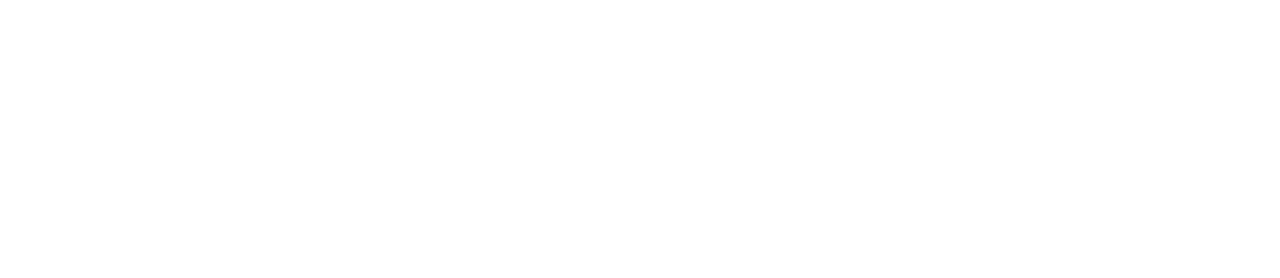
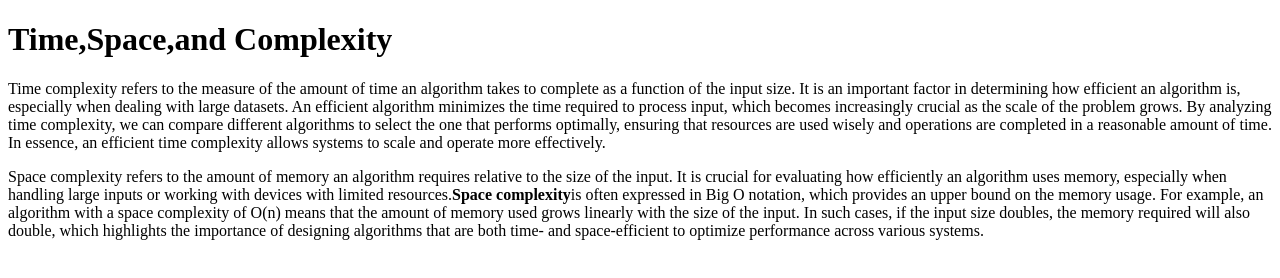
Before and after one commit to acciojob/time-and-space-complexity-divyamah1012, a website: page main.html in a window 1280 px wide. Drawn offline with Linux system fonts and the light colour scheme.

Commit message:
created a submission

```diff
--- a/main.html
+++ b/main.html
@@ -7,10 +7,9 @@
 </head>
 
 <body>
-	<!-- the entire body must be written by student -->
-    <script type="text/javascript" src="./script.js">
-</script>
-
+	<h1>Time,Space,and Complexity</h1>
+	<p>Time complexity refers to the measure of the amount of time an algorithm takes to complete as a function of the input size. It is an important factor in determining how efficient an algorithm is, especially when dealing with large datasets. An efficient algorithm minimizes the time required to process input, which becomes increasingly crucial as the scale of the problem grows. By analyzing time complexity, we can compare different algorithms to select the one that performs optimally, ensuring that resources are used wisely and operations are completed in a reasonable amount of time. In essence, an efficient time complexity allows systems to scale and operate more effectively.</p>
+	<p>Space complexity refers to the amount of memory an algorithm requires relative to the size of the input. It is crucial for evaluating how efficiently an algorithm uses memory, especially when handling large inputs or working with devices with limited resources.<b>Space complexity</b>is often expressed in Big O notation, which provides an upper bound on the memory usage. For example, an algorithm with a space complexity of O(n) means that the amount of memory used grows linearly with the size of the input. In such cases, if the input size doubles, the memory required will also double, which highlights the importance of designing algorithms that are both time- and space-efficient to optimize performance across various systems.</p>
 </body>
 
 </html>
```
